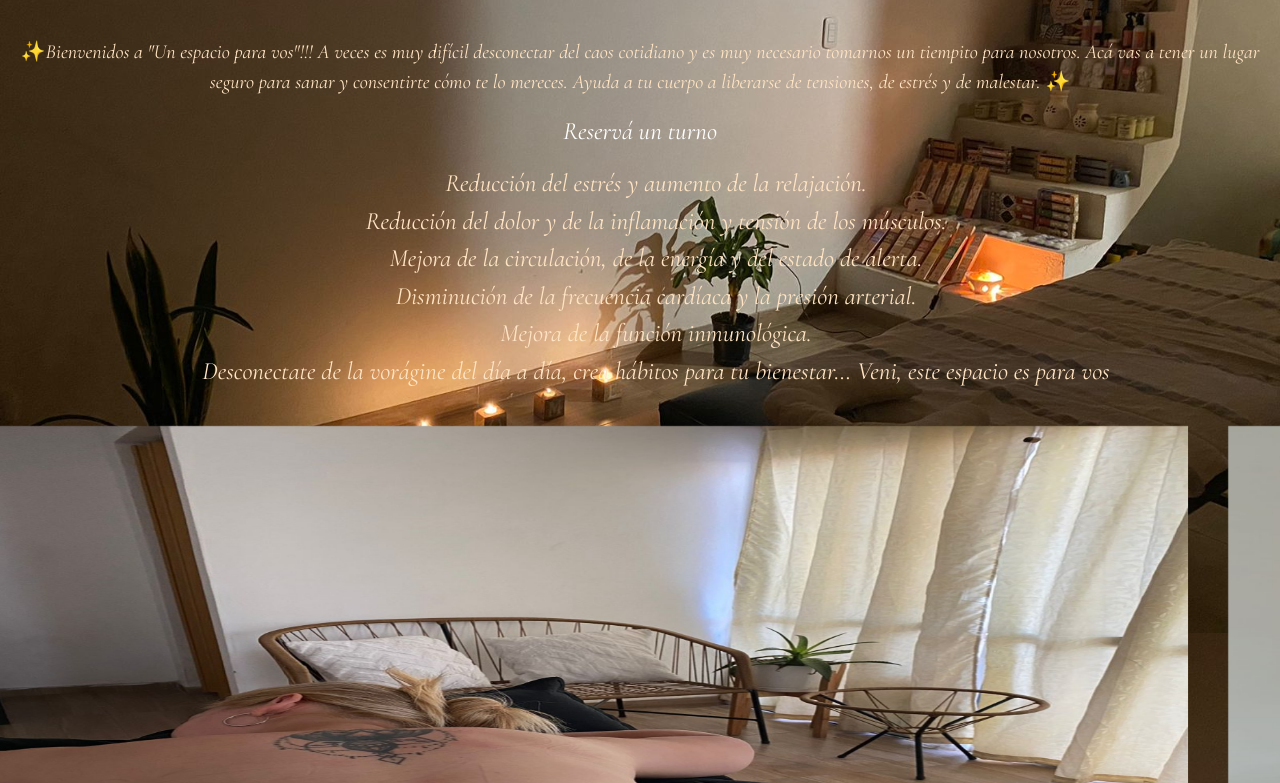
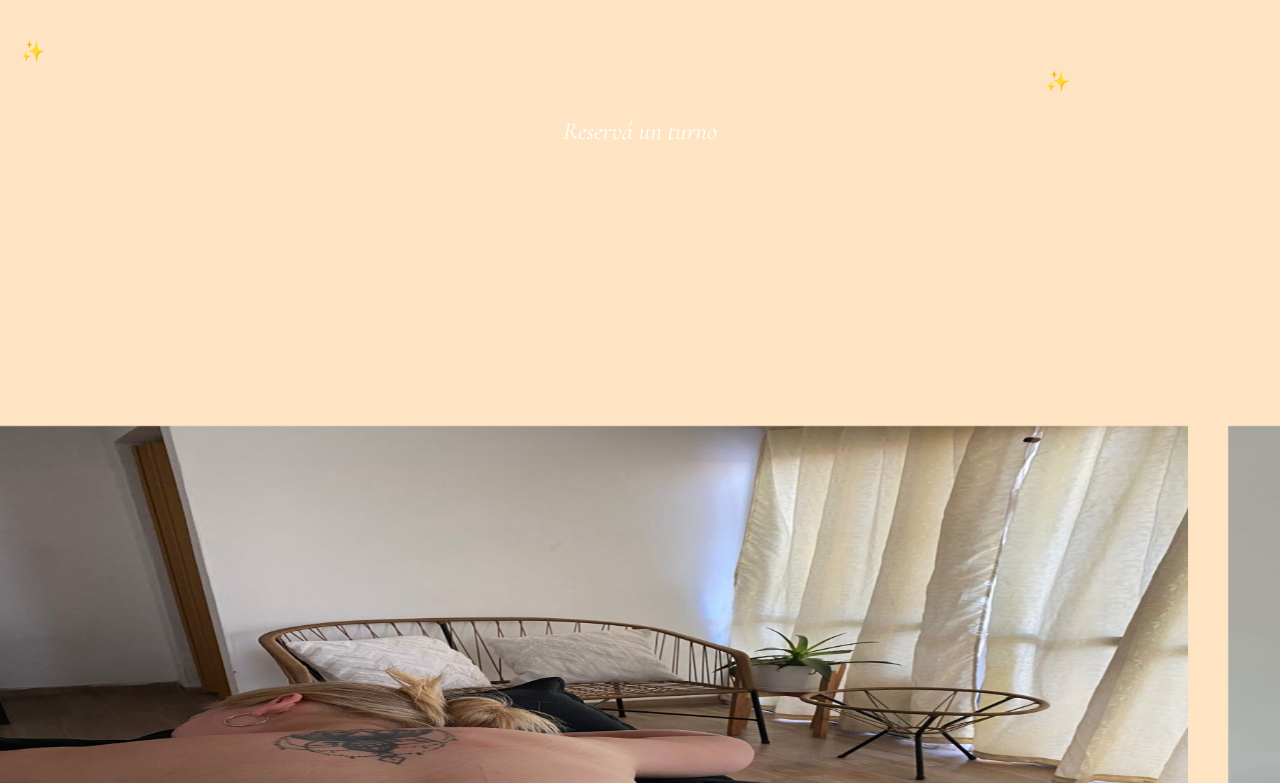
Before and after one commit to LukePereyra/PreEntrega2-PereyraLucasCom54260, a website: page index.html in a window 1280 px wide. Shown: the part 327-1110 px from the top of the page. Drawn offline with nearby package versions, Linux system fonts and the light colour scheme.

Commit message:
prueba de si toma Background image

```diff
--- a/scss/styles.scss
+++ b/scss/styles.scss
@@ -3,7 +3,7 @@ body{
     font-family: 'Cormorant Garamond', serif;
     font-size: 25px;
     background-color: bisque;
-    background-image: url(../img/fondo.jpeg);
+    background-image: url(../img/fondo2.jpegsas);
     background-position:center center;
     height: 1800px;
     background-attachment: fixed;
```
Also changed, not shown: css/styles.css.
